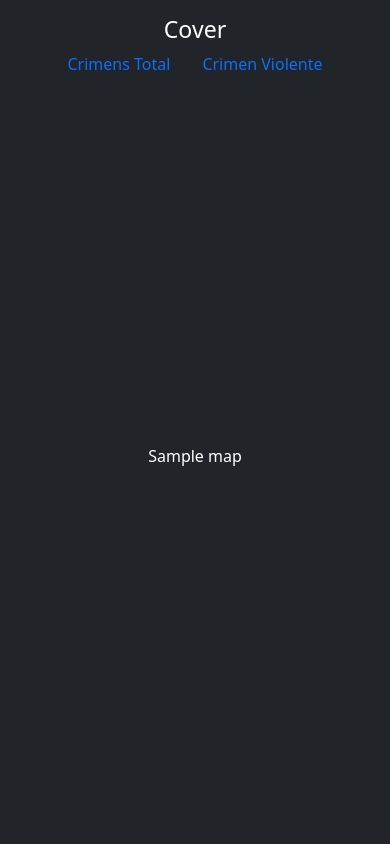
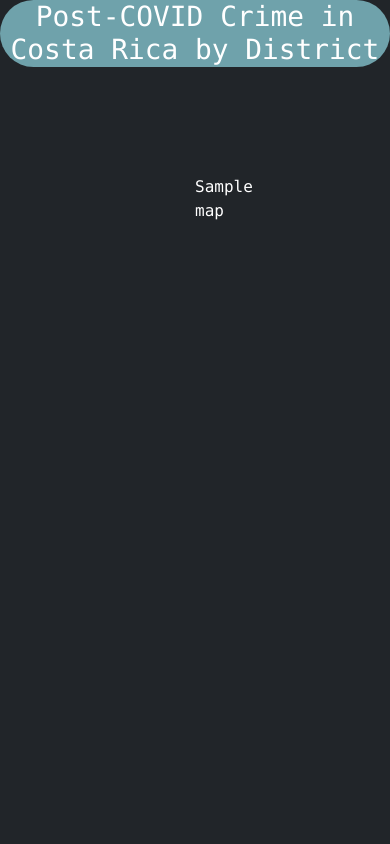
Before and after one commit to jennymorganryan/Crime-in-Costa-Rica, a Flask app: template applicacion/templates/index.html in a window 390 px wide. Run offline with Flask 3, Linux system fonts and the light colour scheme; the template is opened without the code that fills it: most values are stand-ins (such as "Sample title", 1, 10 or a date in 2020); parts of the project's set-up code (start-up, migrations or seed data) failed here and were passed over; some libraries are stand-ins or nearby versions.

Commit message:
css styling

```diff
--- a/applicacion/templates/index.html
+++ b/applicacion/templates/index.html
@@ -1,9 +1,8 @@
 <!doctype html>
 <html lang="en" class="h-100">
   <head>
+    <link rel="stylesheet" href="style.css">
     <meta charset="utf-8">
-    <meta name="viewport" content="width=device-width, initial-scale=1">
-    <meta name="description" content="">
     <title>Crime in Costa Rica</title>
 
     <link rel="canonical" href="https://getbootstrap.com/docs/5.0/examples/cover/">
@@ -13,48 +12,26 @@
     <!-- Bootstrap core CSS -->
 <link href="../assets/dist/css/bootstrap.min.css" rel="stylesheet">
 
-    <style>
-      .bd-placeholder-img {
-        font-size: 1.125rem;
-        text-anchor: middle;
-        -webkit-user-select: none;
-        -moz-user-select: none;
-        user-select: none;
-      }
-
-      @media (min-width: 768px) {
-        .bd-placeholder-img-lg {
-          font-size: 3.5rem;
-        }
-      }
-    </style>
-
 
     <!-- Custom styles for this template -->
     <link href="cover.css" rel="stylesheet">
   </head>
   <body class="d-flex h-100 text-center text-white bg-dark">
 
-<div class="cover-container d-flex w-100 h-100 p-3 mx-auto flex-column">
-  <header class="mb-auto">
-    <div>
-      <h3 class="float-md-start mb-0">Cover</h3>
-      <nav class="nav nav-masthead justify-content-center float-md-end">
-        <a class="nav-link active" aria-current="page" href="#">Crimens Total</a>
-        <a class="nav-link" href="#">Crimen Violente</a>
-      </nav>
+<div class="front_container">
+    <div class="title_container">
+      <h1 class="title">Post-COVID Crime in Costa Rica by District</h1>
     </div>
-  </header>
 
-  <main class="px-3">
-    <div class="col-md-8" style="margin: 0 auto;">
+<main class="crime_container">
+    <div class="crime_map" style="margin: 0 auto;">
         {{map|safe}}
     </div>
 </main>
 
 
 
-  <footer class="mt-auto text-white-50">
+  <footer class="footer">
   </footer>
 </div>
 
--- /dev/null
+++ b/applicacion/templates/style.css
@@ -0,0 +1,34 @@
+* {
+    font-family: Consolas;
+    font-weight: 200;
+}
+
+body {
+    background-color: #e1dfd4;
+}
+
+.title_container {
+    position: relative;
+    border-radius: 50px;
+    background-color:rgb(111, 162, 171);
+    color: #ffffff;
+
+}
+
+.title {
+    text-align: center;
+
+}
+
+.crime_map_container {
+    display: flex;
+    align-items: center;
+    justify-content: center;
+    height: 200px;
+}
+
+.crime_map {
+    height: 50%;
+    width: 50%;
+    padding: 100px;
+}
```
